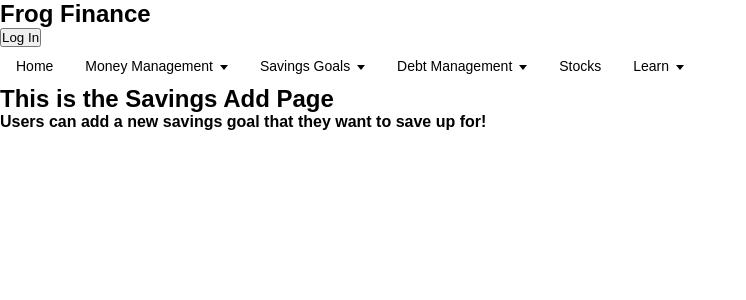
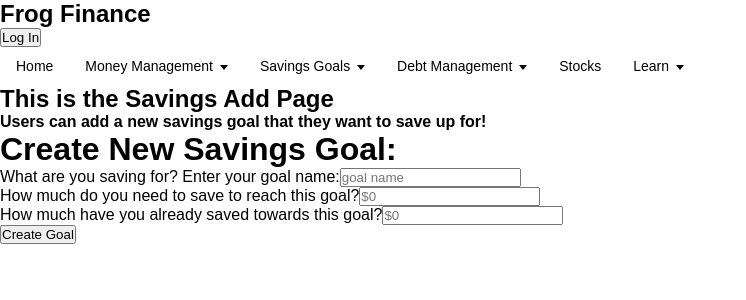
Before and after one commit to Shamayal/frog-finance, a React (Create React App) app in the folder frontend/client/: page /savings/add in a window 1280 px wide. Shown: the top 300 px of the page, without its empty margins (0-746 px from the left). Built offline with nearby package versions, Linux system fonts and the light colour scheme.

Commit message:
set up all saving pages(routes) with corresponding component pieces. Small update to savings createSavingsGoal hook

```diff
--- a/frontend/client/src/components/savings/CreateSavingsGoal.jsx
+++ b/frontend/client/src/components/savings/CreateSavingsGoal.jsx
@@ -1,31 +1,35 @@
-import React, { useState, useContext, useEffect } from 'react';
+import React, { useState, useEffect } from 'react';
+import { useNavigate } from 'react-router-dom';
 import { useSavingsHook } from '../../hooks/savings';
-
-
-
 
 const CreateSavingsGoal = () => {
   const [savingName, setSavingName] = useState("")
   const [goalAmount, setGoalAmount] = useState("")
   const [currentAmount, setCurrentAmount] = useState("")
 
+const navigate = useNavigate();
 
-  const { viewSavingsGoal, createSavingsGoal, currentSavingsGoal  } = useSavingsHook();
+  const { createSavingsGoal, currentSavingsGoal, viewSavingsGoal  } = useSavingsHook();
 
-  console.log("creat goal sg state", currentSavingsGoal)
+  console.log("create goal page - csg state", currentSavingsGoal)
+
+
 
   const handleClick = (event) => {
     event.preventDefault()
-    createSavingsGoal(savingName, goalAmount, currentAmount)
+    createSavingsGoal(savingName, goalAmount, currentAmount).then(() => {
+      navigate("/savings/progress")
+    });
   }
+
 
   return (
     <div>
       <h1>Create New Savings Goal: </h1>
 
-      {currentSavingsGoal !== null && <p>You already have an active savings goal. Click here to view it</p>}
+      {currentSavingsGoal.length > 0 && <p>You already have an active savings goal. Click here to view it</p>}
 
-      {currentSavingsGoal === null &&
+      {currentSavingsGoal.length === 0 &&
 
         <form action="">
 
--- a/frontend/client/src/components/savings/PastSavingsGoals.jsx
+++ b/frontend/client/src/components/savings/PastSavingsGoals.jsx
@@ -26,6 +26,7 @@ useEffect(() => {
         <p>Date Created: {pastSaving.date_created}</p>
         <p>Date Completed: {pastSaving.date_finished}</p>
         <p>Congrats, you finished saving up for your {pastSaving.saving_name}!</p>
+        <br />
         </section>
         ))
       )}
--- a/frontend/client/src/hooks/savings.js
+++ b/frontend/client/src/hooks/savings.js
@@ -3,7 +3,7 @@ import axios from 'axios';
 
 
 export const useSavingsHook = () => {
-  const [currentSavingsGoal, setCurrentSavingsGoal] = useState(null);
+  const [currentSavingsGoal, setCurrentSavingsGoal] = useState([]);
   const [pastSavingsGoal, setPastSavingsGoal] = useState([]);
 
   const viewSavingsGoal = () => {
@@ -44,11 +44,13 @@ export const useSavingsHook = () => {
     }
 
 
-    axios.post(`http://localhost:3030/savings/new`, data)
+  return axios.post(`http://localhost:3030/savings/new`, data)
       .catch((error) => {
         console.error('Error fetching photos:', error);
       });
   }
+
+
 
   return {
     viewSavingsGoal,
--- a/frontend/client/src/routes/Savings/SavingsAchievements.jsx
+++ b/frontend/client/src/routes/Savings/SavingsAchievements.jsx
@@ -1,8 +1,14 @@
+import PastSavingsGoals from '../../components/savings/PastSavingsGoals';
+
 const SavingsAchievements = () => {
   return (
     <div>
       <h2>This is the Savings Achievements Page</h2>
       <h4>Users can see their achievements in saving up for their goals!</h4>
+
+      <br />
+
+      <PastSavingsGoals />
     </div>
   );
 };
--- a/frontend/client/src/routes/Savings/SavingsAdd.jsx
+++ b/frontend/client/src/routes/Savings/SavingsAdd.jsx
@@ -1,8 +1,11 @@
+import CreateSavingsGoal from '../../components/savings/CreateSavingsGoal';
 const SavingsAdd = () => {
   return (
     <div>
       <h2>This is the Savings Add Page</h2>
       <h4>Users can add a new savings goal that they want to save up for!</h4>
+
+      <CreateSavingsGoal />
     </div>
   );
 };
--- a/frontend/client/src/routes/Savings/SavingsProgress.jsx
+++ b/frontend/client/src/routes/Savings/SavingsProgress.jsx
@@ -1,8 +1,18 @@
+
+import CurrentSavingsGoal from '../../components/savings/CurrentSavingsGoal';
+
+
+
 const SavingsProgress = () => {
+
   return (
     <div>
       <h2>This is the Savings Progress Page</h2>
       <h4>Users can add a see their savings in a graph and how much they have left to save up</h4>
+      <br />
+      <br />
+
+      <CurrentSavingsGoal />
     </div>
   );
 };
```
